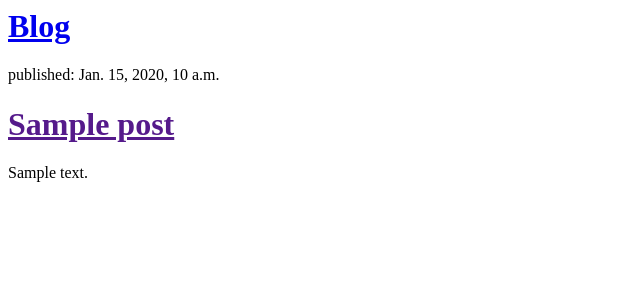
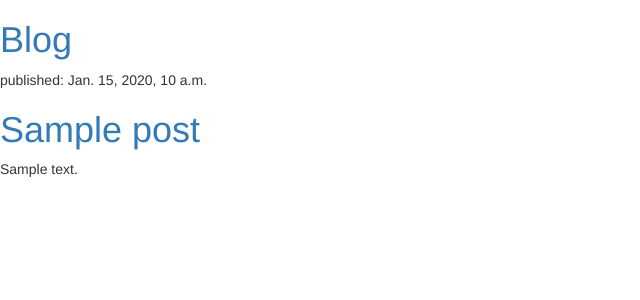
Before and after one commit to patranja/myfirstapp, a Django app: template myvenv/blog/templates/blog/post_list.html in a window 1280 px wide. Shown: the top 300 px of the page, without its empty margins (0-640 px from the left). Run offline with Django 3.2, Linux system fonts and the light colour scheme; the template is opened without the code that fills it: values that come from a table or form of the project are taken from there, others are empty; tables that the repository leaves empty hold one stand-in row (values such as "Sample post"); some libraries are stand-ins or nearby versions.

Commit message:
Modified html template

```diff
--- a/myvenv/blog/templates/blog/post_list.html
+++ b/myvenv/blog/templates/blog/post_list.html
@@ -1,3 +1,8 @@
+<html>
+<head>
+<link rel="stylesheet" href="//maxcdn.bootstrapcdn.com/bootstrap/3.2.0/css/bootstrap.min.css">
+<link rel="stylesheet" href="//maxcdn.bootstrapcdn.com/bootstrap/3.2.0/css/bootstrap-theme.min.css">
+</head>
 <div>
     <h1><a href="/"> Blog</a></h1>
 </div>
@@ -9,3 +14,5 @@
         <p>{{ post.text|linebreaksbr }}</p>
     </div>
 {% endfor %}
+
+</html>
```
